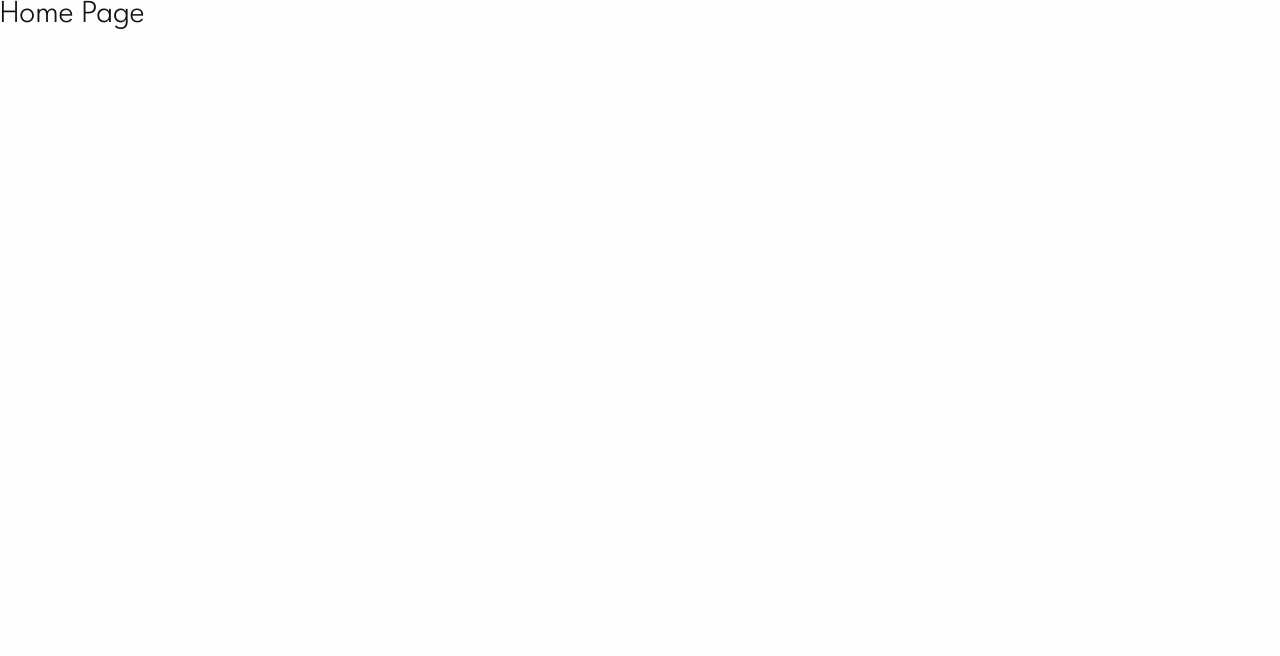
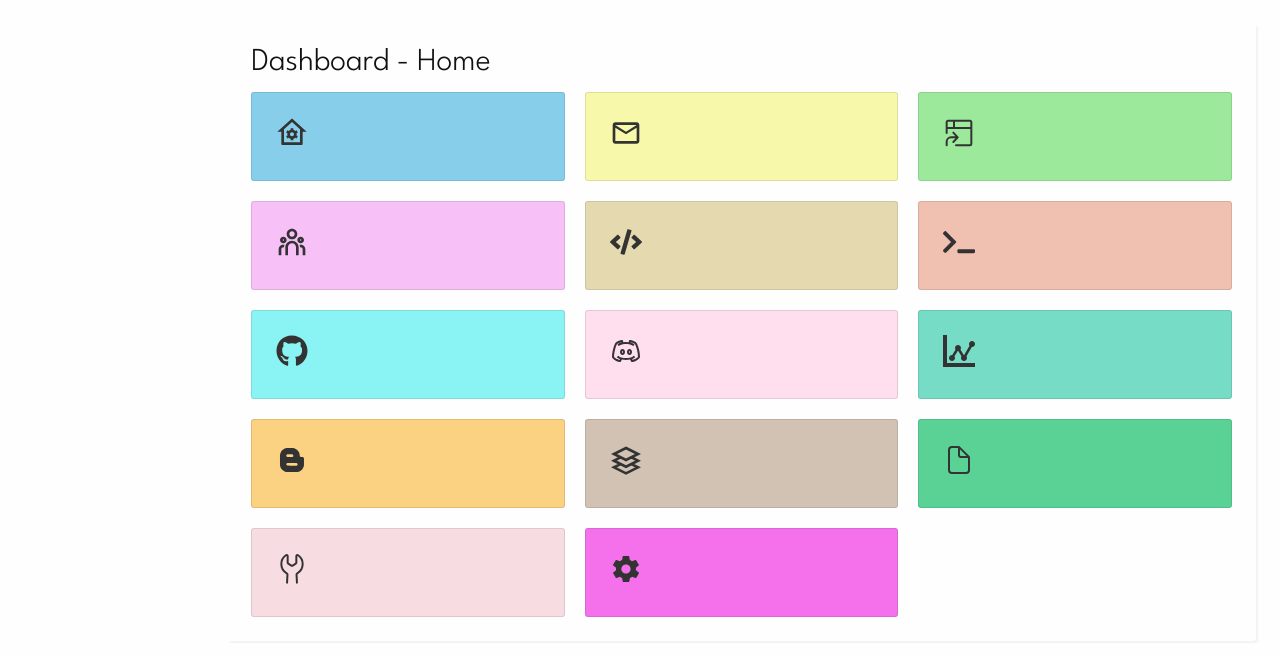
Before and after one commit to Nimira43/Coders-Admin-Dashboard, a React (Create React App) app: page / in a window 1280 px wide. Shown: the top 656 px of the page. Built offline with nearby package versions, Linux system fonts and the light colour scheme.

Commit message:
Dashboard layout created

```diff
--- a/data/data.js
+++ b/src/data/data.js
@@ -59,7 +59,7 @@ export const links = [
     title: 'GitHub',
     url: '/github',
     icon: <FaGithub />,
-    colour: '#e0ffff',
+    colour: '#8af4f4',
   },
   {
     id: uuidv4(),
@@ -73,7 +73,7 @@ export const links = [
     title: 'Stats',
     url: '/stats',
     icon: <ImStatsDots />,
-    colour: '#a5f3dg',
+    colour: '#76dcc5',
   },
   {
     id: uuidv4(),
@@ -108,7 +108,7 @@ export const links = [
     title: 'Settings',
     url: '/',
     icon: <IoMdSettings />,
-    colour: 'f0f0bf',
+    colour: '#f471eb',
   },
 ]
 
--- a/src/index.css
+++ b/src/index.css
@@ -24,7 +24,7 @@
 body {
   background-color: var(--light);
   font-size: 16px;
-  color:#f0f0bf;
+  color: #8af4f4;
 }
 
 li, button, input {
--- a/src/pages/Home.js
+++ b/src/pages/Home.js
@@ -1,9 +1,29 @@
 import React from 'react'
+import { links } from '../data/data'
+import { Link } from 'react-router-dom'
 
 export default function Home() {
   return (
-    <div>
-      <h1>Home Page</h1>
-    </div>
+    <>
+      <div className="section">
+        <h1>Dashboard - Home</h1>
+        <br />
+        <div className="cards">
+          {links.map((link) => (
+            <Link
+              to={link.url}
+              key={link.id}
+              style={{ backgroundColor: `${link.colour}`}}
+            >
+              <article>
+                <h2>
+                  <span>{link.icon}</span>
+                </h2>
+              </article>
+            </Link>
+          ))}
+        </div>
+      </div>
+    </>
   )
 }
```
